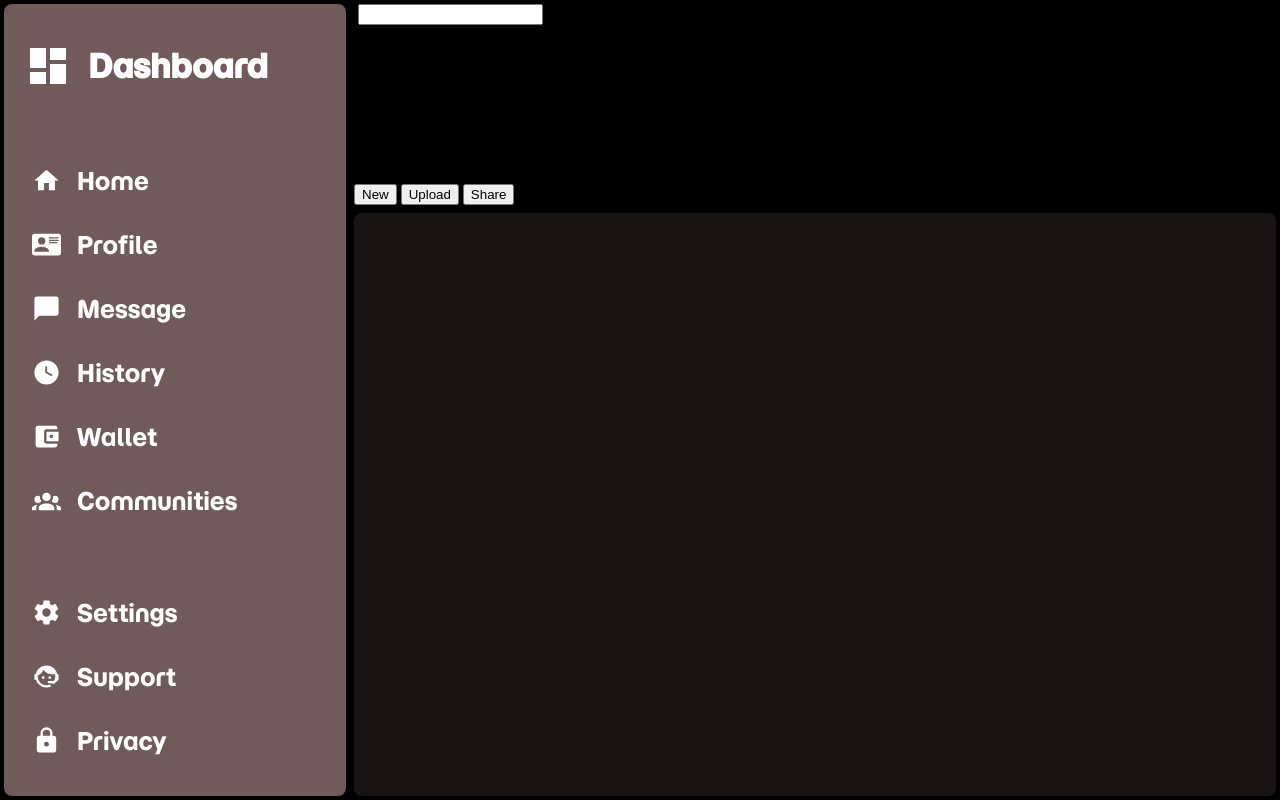
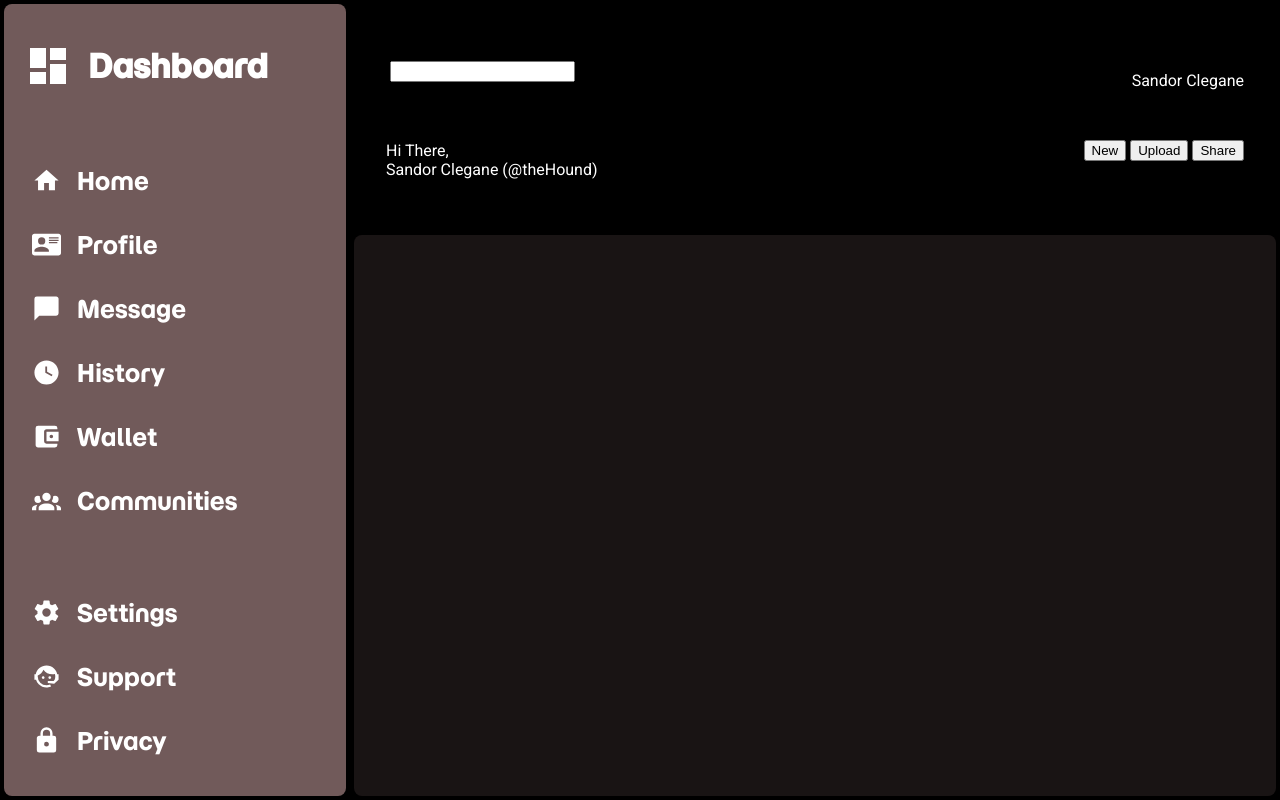
Before and after one commit to MinimiseOCE/crypto-dashboard, a plain HTML site: page index.html in a window 1280 px wide. Drawn offline with Linux system fonts and the light colour scheme.

Commit message:
Setup heading format

```diff
--- a/index.html
+++ b/index.html
@@ -8,8 +8,8 @@
 </head>
 <body>
     <div class="header">
-        <div>
-            <div>
+        <div class="search-section">
+            <div >
                 <img>
                 <input>
             </div>
@@ -19,7 +19,7 @@
                 <p>Sandor Clegane</p>
             </div>
         </div>
-        <div>
+        <div class="btn-section">
             <div>
                 <img>
                 <p>
--- a/style.css
+++ b/style.css
@@ -43,12 +43,36 @@
 
 }
 
+/* Header Section */
+
 .header {
     grid-area: header;
     background-color: var(--background-color);
     margin: var(--border-gap);
     border-radius: var(--border-curve);
+    color: var(--body-text);
+    display: grid;
+    grid-template-rows: minmax(40px, auto) 1fr;
+    grid-template-columns: 1fr;
+    padding: clamp(1rem, 3vw, 2rem);
 
+    grid-template-areas:
+        "search-section"
+        "btn-section"
+}
+
+.search-section {
+    grid-area: search-section;
+    display: flex;
+    justify-content: space-between;
+    align-items: center;
+}
+
+.btn-section {
+    grid-area: btn-section;
+    display: flex;
+    justify-content: space-between;
+    align-items: center;
 }
 
 .main-content {
@@ -59,7 +83,7 @@
     border-radius: var(--border-curve);
 }
 
-/* Sidebar */
+/* Sidebar Section */
 
 .sidebar {
     grid-area: sidebar;
```
